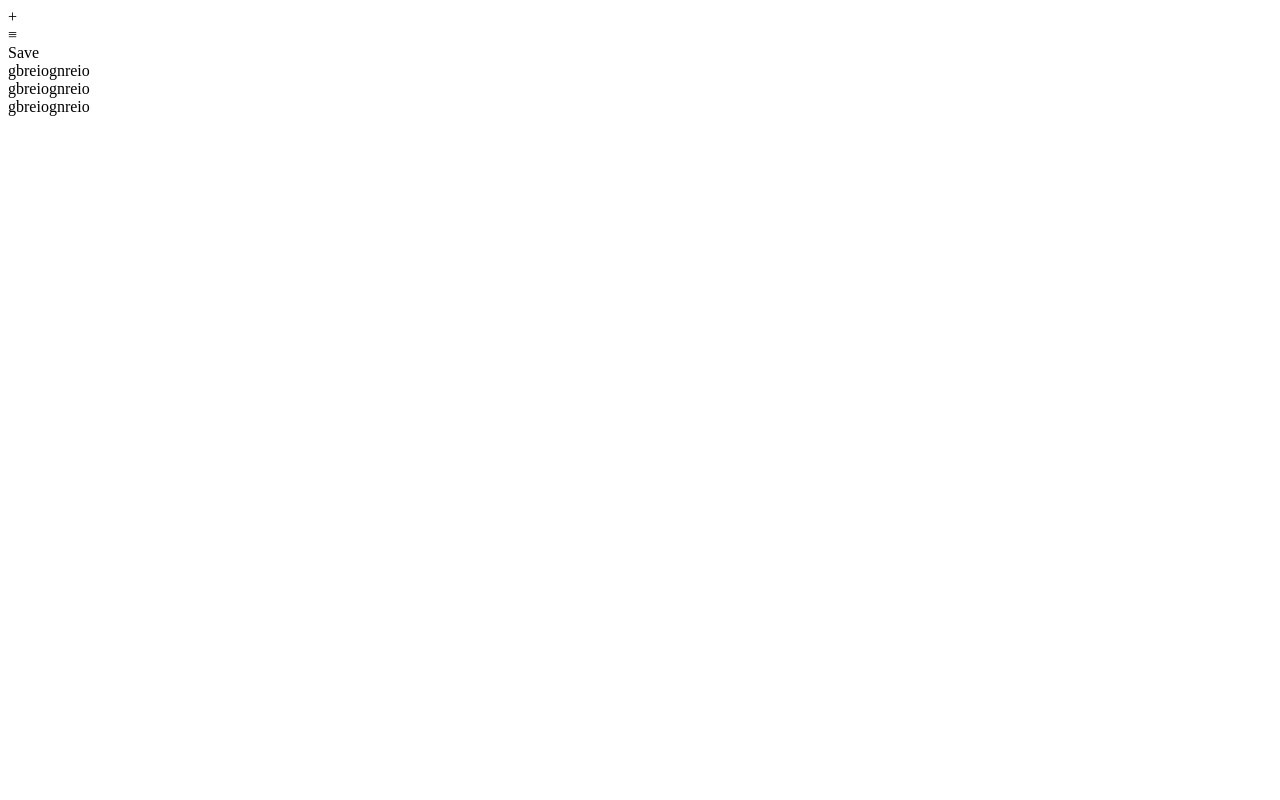
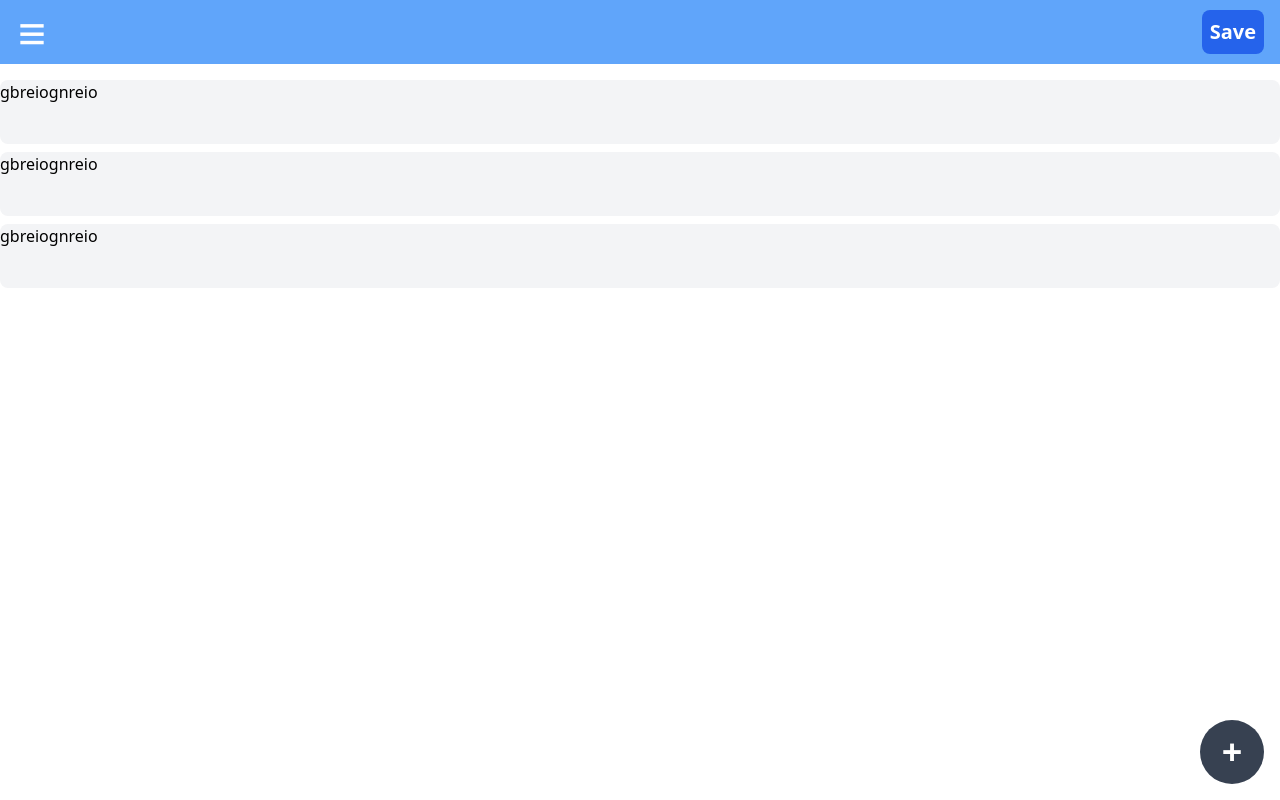
Before and after one commit to OSA413/RanTODOm, a React (Create React App) app: page / in a window 1280 px wide. Built offline with nearby package versions, Linux system fonts and the light colour scheme.

Commit message:
Returned TailWind

```diff
--- /dev/null
+++ b/craco.config.js
@@ -0,0 +1,10 @@
+module.exports = {
+    style: {
+      postcss: {
+        plugins: [
+          require('tailwindcss'),
+          require('autoprefixer'),
+        ],
+      },
+    },
+  }
--- a/src/App.tsx
+++ b/src/App.tsx
@@ -1,4 +1,3 @@
-import './App.scss';
 import Main from "./app/main";
 
 function App() {
--- /dev/null
+++ b/src/app/header/header.tsx
@@ -0,0 +1,10 @@
+const Header = () => {
+    return (
+        <div className="w-full h-16 mb-4 flex bg-blue-400 justify-between">
+            <div className="text-white font-bold self-center w-16 text-center text-5xl">≡</div>
+            <div className="text-white font-bold self-center text-center text-xl mx-4 p-2 bg-blue-600 rounded-lg">Save</div>
+        </div>
+    )
+}
+
+export default Header;
--- a/src/app/main.tsx
+++ b/src/app/main.tsx
@@ -1,14 +1,12 @@
 import Overlay from "./overlay";
 import TodoList from "./List/List";
+import Header from "./header/header";
 
 const Main = () => {
     return (
         <div>
             <Overlay />
-            <div className="w-full h-16 mb-4 flex bg-blue-400 justify-between">
-                <div className="text-white font-bold self-center w-16 text-center text-5xl">≡</div>
-                <div className="text-white font-bold self-center text-center text-xl mx-4 p-2 bg-blue-600 rounded-lg">Save</div>
-            </div>
+            <Header />
             <TodoList/>
         </div>
     )
```
Also changed, not shown: package.json (+6 -4 lines), src/App.scss (deleted), 1 other file (tests, documents, lock files or other folders).
